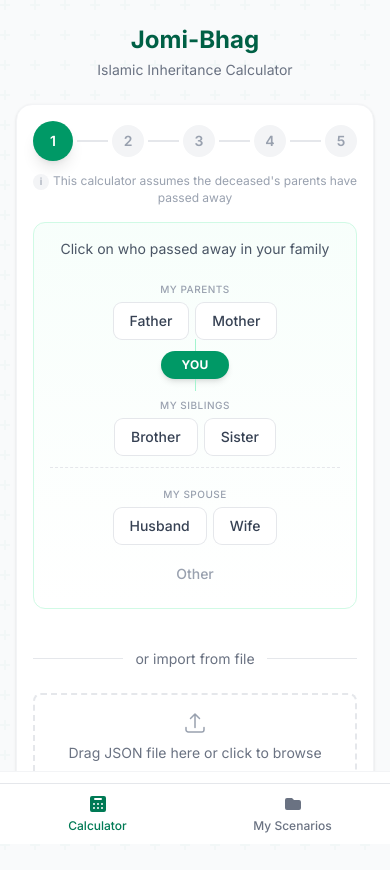
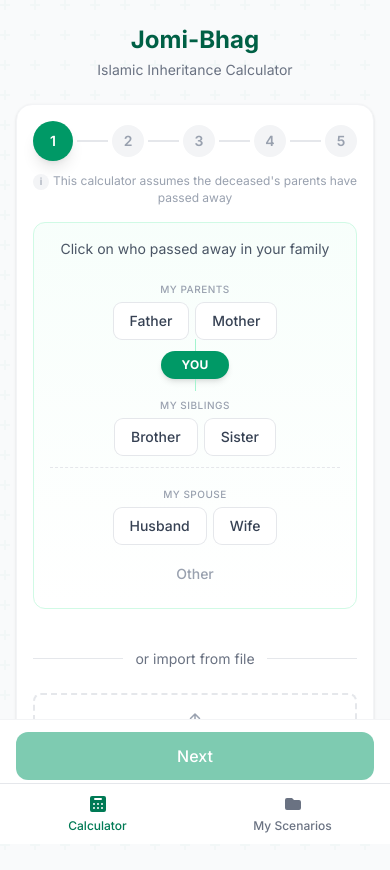
Before and after one commit to EhsanulHaqueSiam/jomi-bhag, a React (Vite) app: page / in a window 390 px wide. Shown: the top 870 px of the page. Built offline with nearby package versions, Linux system fonts and the light colour scheme.

Commit message:
fix: mobile wizard nav hidden behind app tab bar
Wizard Back/Next buttons were fixed at bottom-0 with no z-index,
overlapped by the app's z-50 mobile tab bar. Position wizard nav
at bottom-[52px] with z-50 so it sits above the tab bar.

```diff
--- a/src/components/wizard/WizardShell.tsx
+++ b/src/components/wizard/WizardShell.tsx
@@ -166,7 +166,7 @@ export function WizardShell({ onNavigate }: WizardShellProps) {
 
       {/* Mobile navigation bar -- fixed bottom (hidden on results step) */}
       {currentStep !== 5 && (
-        <div className="fixed bottom-0 left-0 right-0 flex flex-col gap-2 border-t border-gray-100 bg-white px-4 py-3 md:hidden">
+        <div className="fixed bottom-[52px] left-0 right-0 z-50 flex flex-col gap-2 border-t border-gray-100 bg-white px-4 py-3 md:hidden">
           <div className="flex gap-3">
             {currentStep > 1 && (
               <Button variant="secondary" onClick={handleBack} fullWidth>
```
